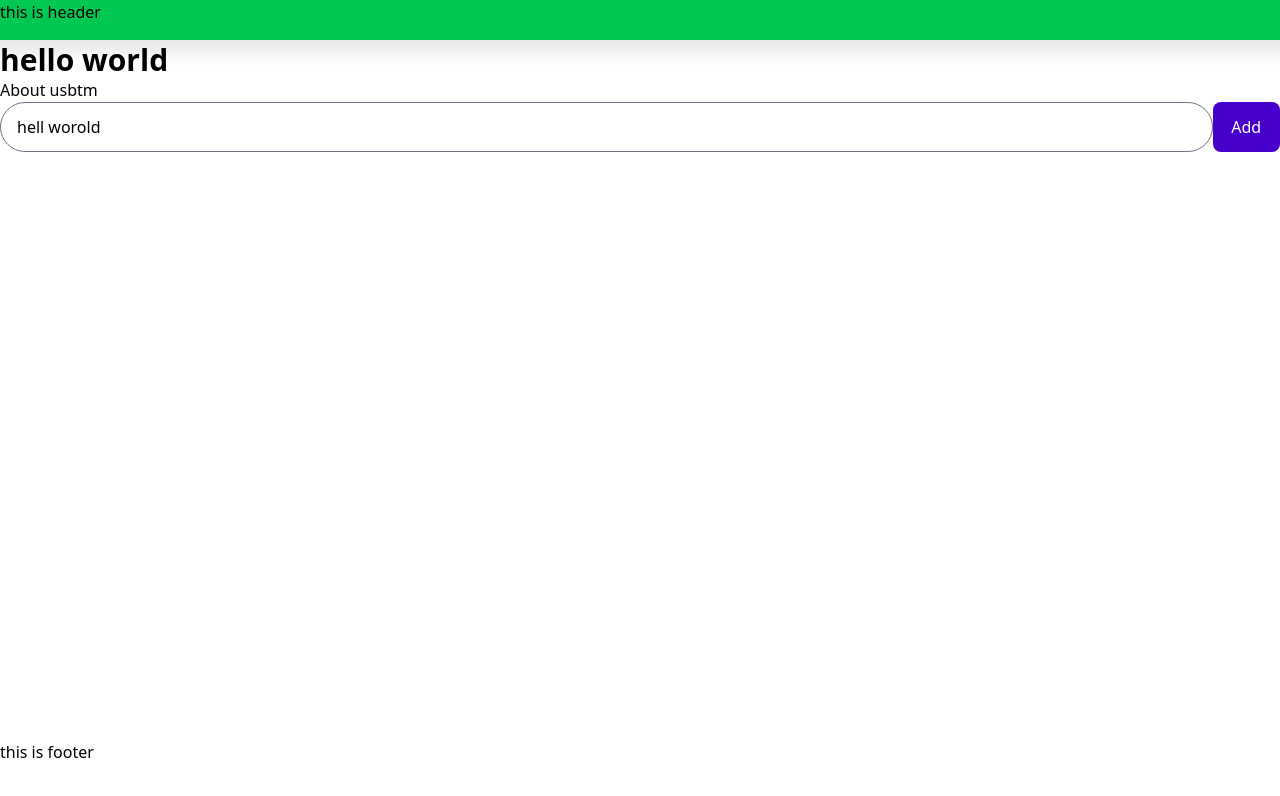
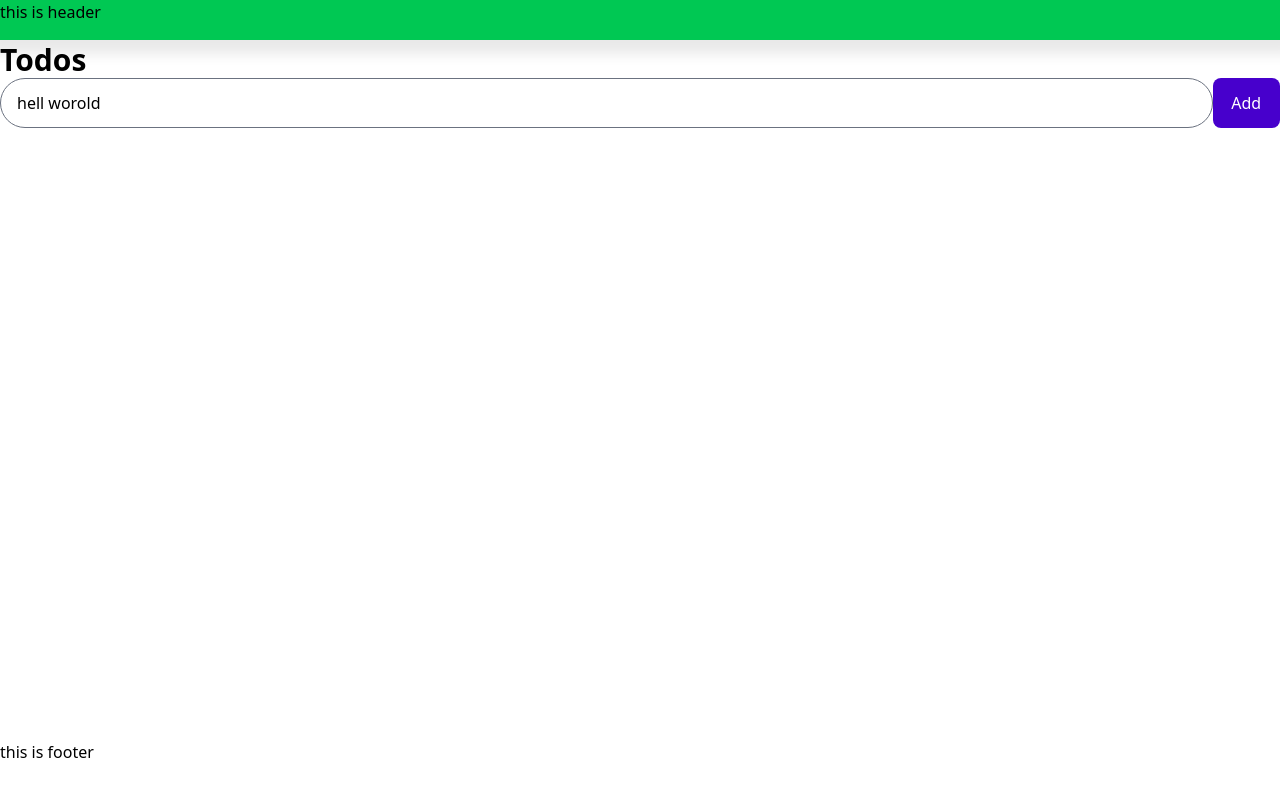
Before and after one commit to jimyeong/eagle_brothers, a React (Create React App) app: page / in a window 1280 px wide. Shown: the top 796 px of the page. Built offline with nearby package versions, Linux system fonts and the light colour scheme.

Commit message:
context and redux combination structure study

```diff
--- a/src/App.tsx
+++ b/src/App.tsx
@@ -24,9 +24,11 @@ function App({ children }: React.PropsWithChildren) {
         <Layout.Header />
         <div id="wrapper">
           <div id="body-contents">
-            <Routes>
-              <Route path="/" element={<HomePage />} />
-            </Routes>
+            <div className="container mx-auto">
+              <Routes>
+                <Route path="/" element={<HomePage />} />
+              </Routes>
+            </div>
           </div>
           <Layout.Footer />
         </div>
--- a/src/Home/HomePage.tsx
+++ b/src/Home/HomePage.tsx
@@ -1,17 +1,69 @@
-import React from "react";
+import React, { useContext, createContext, useReducer } from "react";
+
 import { Link } from "react-router-dom";
 import App from "../App";
 import { useGlobalAppContext } from "../contexts/GlobalAppContext";
+import useTextInput from "hooks/useTextInput";
 import AddItem from "./ui/AddItem";
 
+type State = {
+  todos: TodoItem[];
+};
+type TodoItem = { title: string; done: boolean; active: boolean };
+type Action = { type: "TODO_ADD"; payload: TodoItem };
+interface IHomePageContext {
+  todos: TodoItem[];
+  addTodoItem: ({}: TodoItem) => void;
+}
+const homeContext = createContext<IHomePageContext>({} as IHomePageContext);
+
+const useHomeContext = () => {
+  const context = useContext(homeContext);
+  if (!context) {
+    throw new Error("homeContext should be used within homeContextProvider");
+  }
+  return context;
+};
+
+const initialState: State = {
+  todos: [] as TodoItem[],
+};
+
+const homeReducer = (state: State, action: Action) => {
+  switch (action.type) {
+    case "TODO_ADD": {
+      return {
+        ...state,
+        todos: state.todos.concat({
+          title: action.payload.title,
+          done: action.payload.done,
+          active: action.payload.active,
+        }),
+      };
+    }
+    default:
+      return state;
+  }
+};
+
 const HomePage = () => {
+  const [pageState, homeDispatch] = useReducer(homeReducer, initialState);
   const context = useGlobalAppContext();
+  const addTodoItem = (item: TodoItem) => {
+    homeDispatch({ type: "TODO_ADD", payload: item });
+  };
+  const { onReset, onChange, values } = useTextInput({
+    newTodoTitle: "",
+    newTodoName: "newTodo",
+  });
+  const updateContext = () => {};
+
   return (
     <React.Fragment>
-      <h1 className="text-3xl font-bold">hello world</h1>{" "}
-      <Link to="about">About us</Link>
-      <button onClick={() => {}}>btm</button>
-      <AddItem taskId="aduwhdi" taskValue="hell worold" />
+      <homeContext.Provider value={{ ...pageState, addTodoItem }}>
+        <h1 className="text-3xl font-bold">Todos</h1>{" "}
+        <AddItem taskId="aduwhdi" taskValue="hell worold" />
+      </homeContext.Provider>
     </React.Fragment>
   );
 };
--- /dev/null
+++ b/src/hooks/useTextInput.ts
@@ -0,0 +1,19 @@
+import React, { useState } from "react";
+
+interface IuseTextInput {
+  [key: string]: string;
+}
+
+export default function useTextInput(initialState: IuseTextInput) {
+  const [values, setValues] = useState(initialState);
+  const onChange = (event: React.FormEvent<HTMLInputElement>) => {
+    const { value, name } = event.currentTarget;
+    setValues({
+      ...values,
+      [name]: value,
+    });
+  };
+  const onReset = () => setValues(initialState);
+
+  return { values, onReset, onChange };
+}
```
Also changed, not shown: 1 other file (tests, documents, lock files or other folders).
